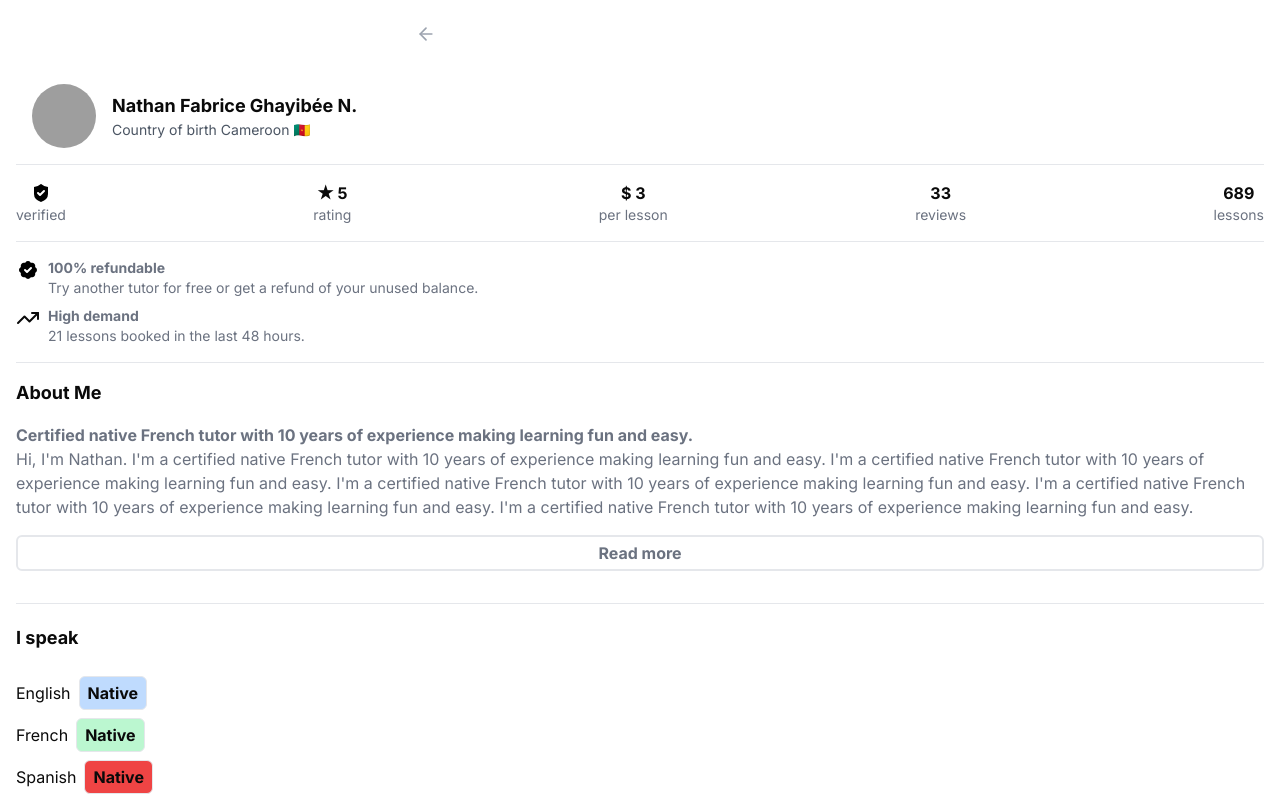
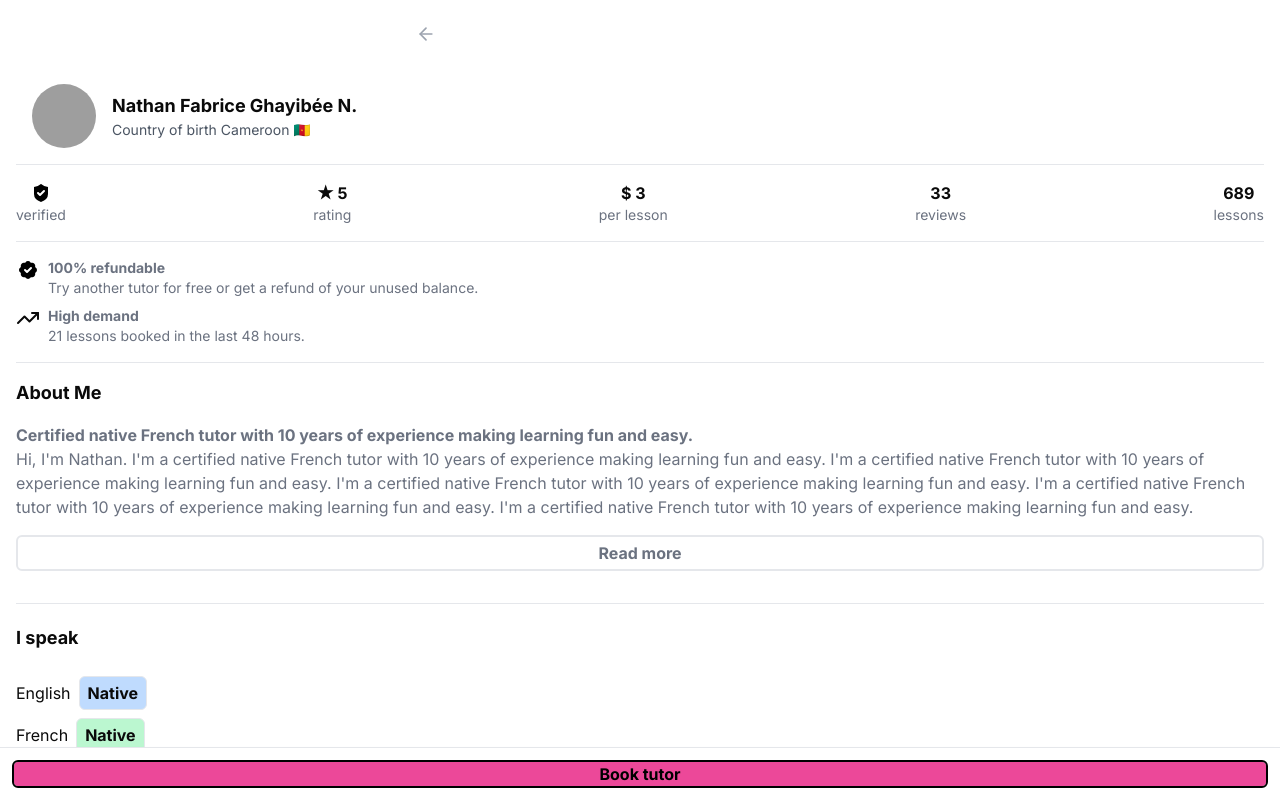
Before and after one commit to fatjan/tutorly, a Next.js app: page /tutor/1 in a window 1280 px wide. Shown: the top 800 px of the page. Built offline with nearby package versions, Linux system fonts and the light colour scheme; grey boxes are pictures that could not be loaded.

Commit message:
book tutor button sticky float on scroll

```diff
--- a/app/(tutor-page)/layout.js
+++ b/app/(tutor-page)/layout.js
@@ -1,5 +1,6 @@
 import '@/app/ui/globals.css';
 import { inter } from '@/app/ui/fonts';
+import BookTutor from '@/components/AboutTutor/BookTutor';
 
 export const metadata = {
   title: "Tutor Page",
@@ -19,6 +20,7 @@ export default async function RootLayout({ children }) {
       </head>
       <body className={`${inter.className} antialiased`}>
         {children}
+        <BookTutor />
       </body>
     </html>
   );
--- a/components/AboutTutor/AboutTutorCard.js
+++ b/components/AboutTutor/AboutTutorCard.js
@@ -4,6 +4,7 @@ import TutorBadges from "@/components/AboutTutor/TutorBadges";
 import TutorRefundable from "@/components/AboutTutor/TutorRefundable";
 import AboutMe from "@/components/AboutTutor/AboutMe";
 import Reviews from "@/components/AboutTutor/Reviews";
+
 const AboutTutorCard = () => {
   return (
     <Card className="w-full border-none p-0">
--- /dev/null
+++ b/components/AboutTutor/BookTutor.js
@@ -0,0 +1,13 @@
+const BookTutor = () => {
+    return (
+        <div className="flex flex-col inset-x-0 sticky fixed bottom-0 border-t p-3 mt-3 bg-white shadow-md">
+            <button
+                className="text-md text-black bg-pink-500 border-2 border-black rounded-md px-2 font-bold bg-clip-padding transition duration-200 ease-in-out transform hover:scale-105 hover:shadow-lg"
+            >
+                Book tutor
+            </button>
+        </div>
+    )
+}
+
+export default BookTutor;
```
